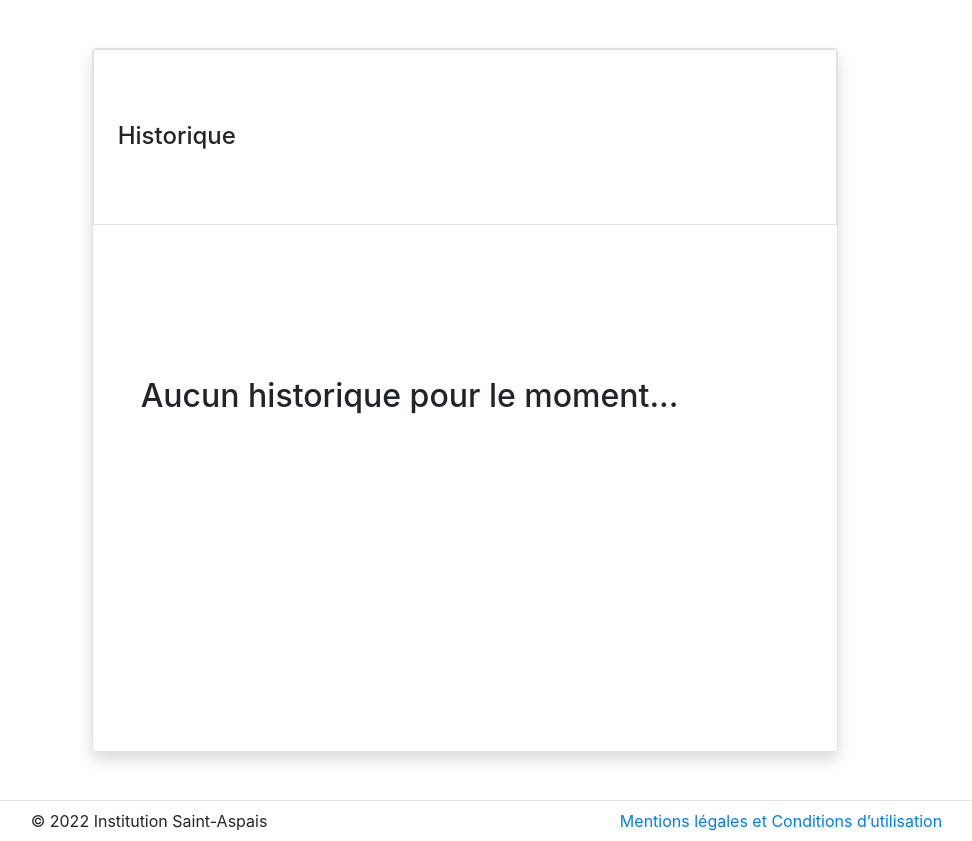
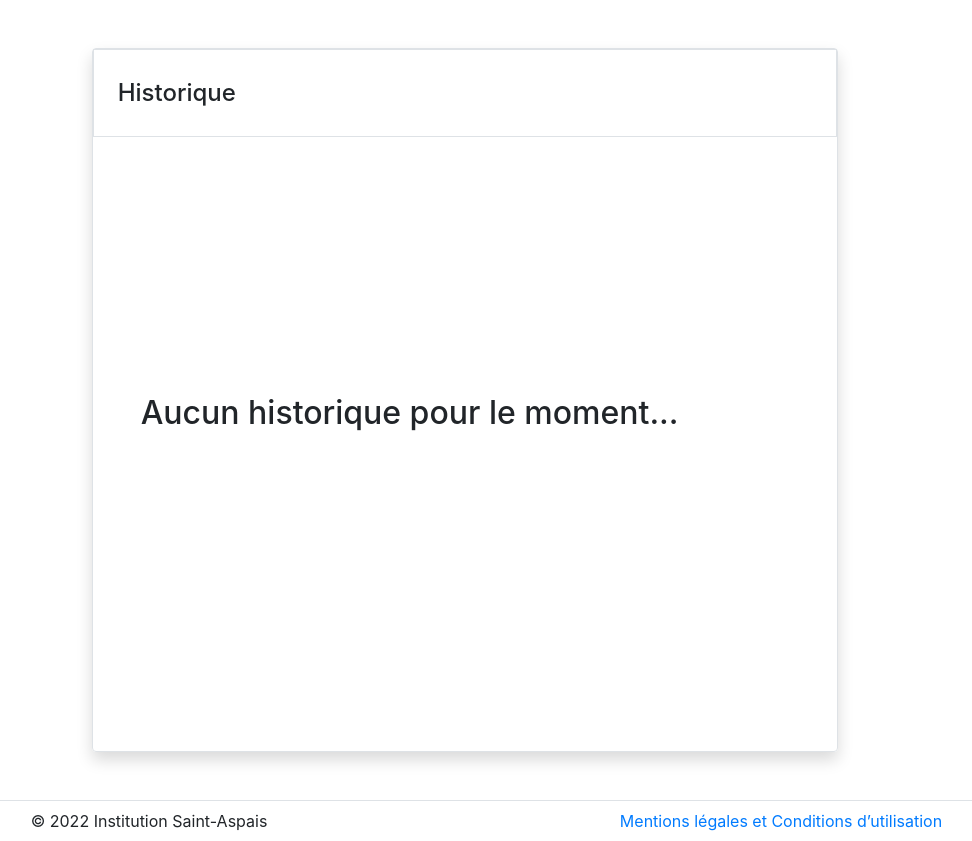
Before and after one commit to Le-trio-malefique/Projet_note_de_frais, a PHP site: template vue/vueProfil/v_Historique.php in a window 1280 px wide. Shown: the whole page, without its empty margins (175-1147 px from the left). Run offline with PHP 8.4, Linux system fonts and the light colour scheme; the template is opened without the code that fills it, so the values that code supplies are empty; some libraries are stand-ins or nearby versions.

Commit message:
fix h-100

```diff
--- a/vue/vueProfil/v_Historique.php
+++ b/vue/vueProfil/v_Historique.php
@@ -1,9 +1,9 @@
 <!-- CARD NEW NOTE DE FRAIS -->
-<div class="row h-100 w-100 mx-auto d-flex justify-content-center">
+<div class="row w-100 mx-auto d-flex justify-content-center" style="min-height : 100vh!important;">
     <!-- CARD BOX -->
     <div class="col-md-7 border rounded shadow my-md-5">
         <!-- TITRE -->
-        <div class="row h-25 border">
+        <div class="row border" style="min-height : 11vh!important;">
             <h4 class="text-left my-auto p-2 ml-3">Historique</h4>
         </div>
         <!-- TEXTE -->
@@ -16,7 +16,7 @@
         <?php
             }else{
         ?>
-        <div class="row h-50 text-center">
+        <div class="row text-center" style="min-height : 70vh!important;">
             <div class="my-auto mx-5">
                 <h2>Aucun historique pour le moment...</h2>
             </div>
```
